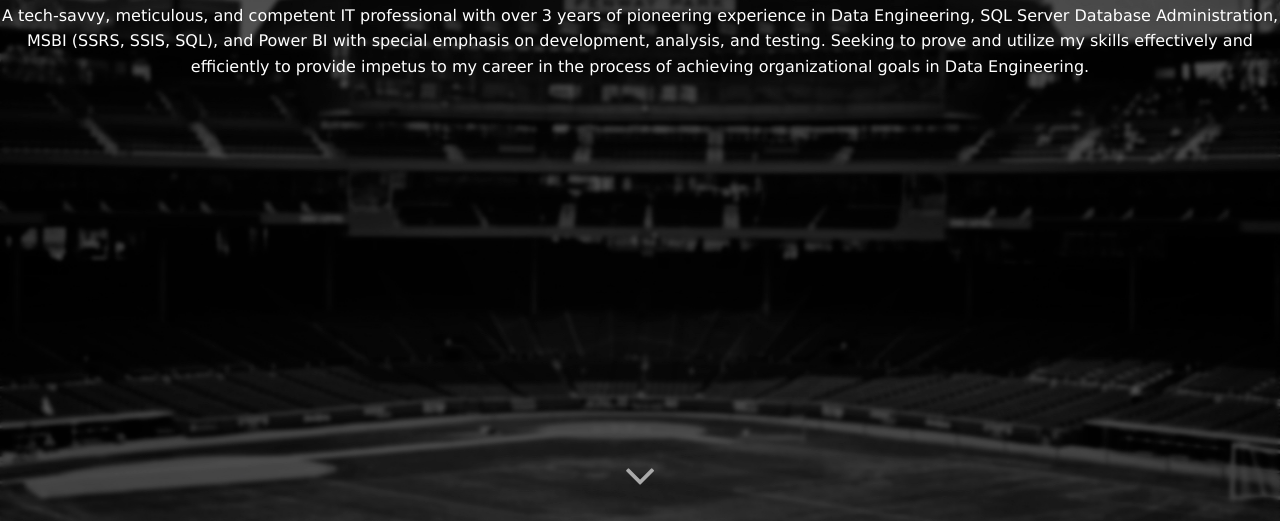
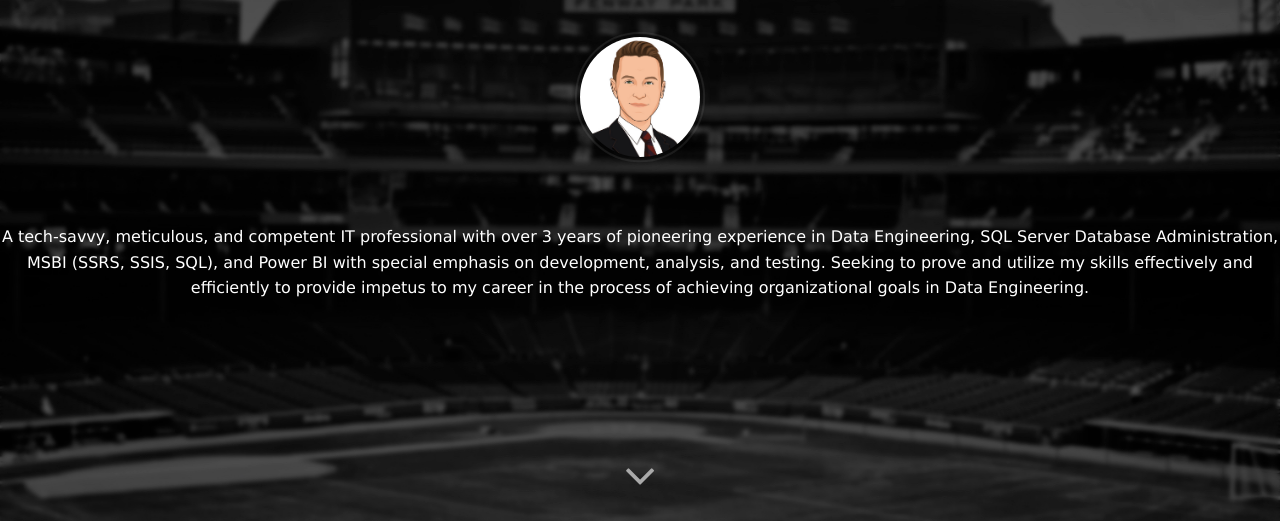
Before and after one commit to Aravind-Chowdary/Aravind-Chowdary.github.io, a plain HTML site: page index.html in a window 1280 px wide. Shown: the part 279-800 px from the top of the page. Drawn offline with nearby package versions, Linux system fonts and the light colour scheme; some packages are replaced by stand-ins of ours; grey boxes are pictures that could not be loaded.

Commit message:
Update index.html
added the image

```diff
--- a/index.html
+++ b/index.html
@@ -153,7 +153,7 @@
     <div class="overlay">
       <div class="intro-content">
         <h1 class="brand-heading animated fadeInDown delay-05s">Aravind Mullapudi</h1>
-        <div></div>
+        <div class="picture hasPulse" id=picture></div>
         <p class="intro-text animated fadeIn delay-2s">A tech-savvy, meticulous, and competent IT professional with over 3 years of pioneering experience in Data Engineering, SQL Server Database Administration, MSBI (SSRS, SSIS, SQL), and Power BI with special emphasis on development, analysis, and testing. Seeking to prove and utilize my skills effectively and efficiently to provide impetus to my career in the process of achieving organizational goals in Data Engineering.</p>
       </div>
     </div>
```
